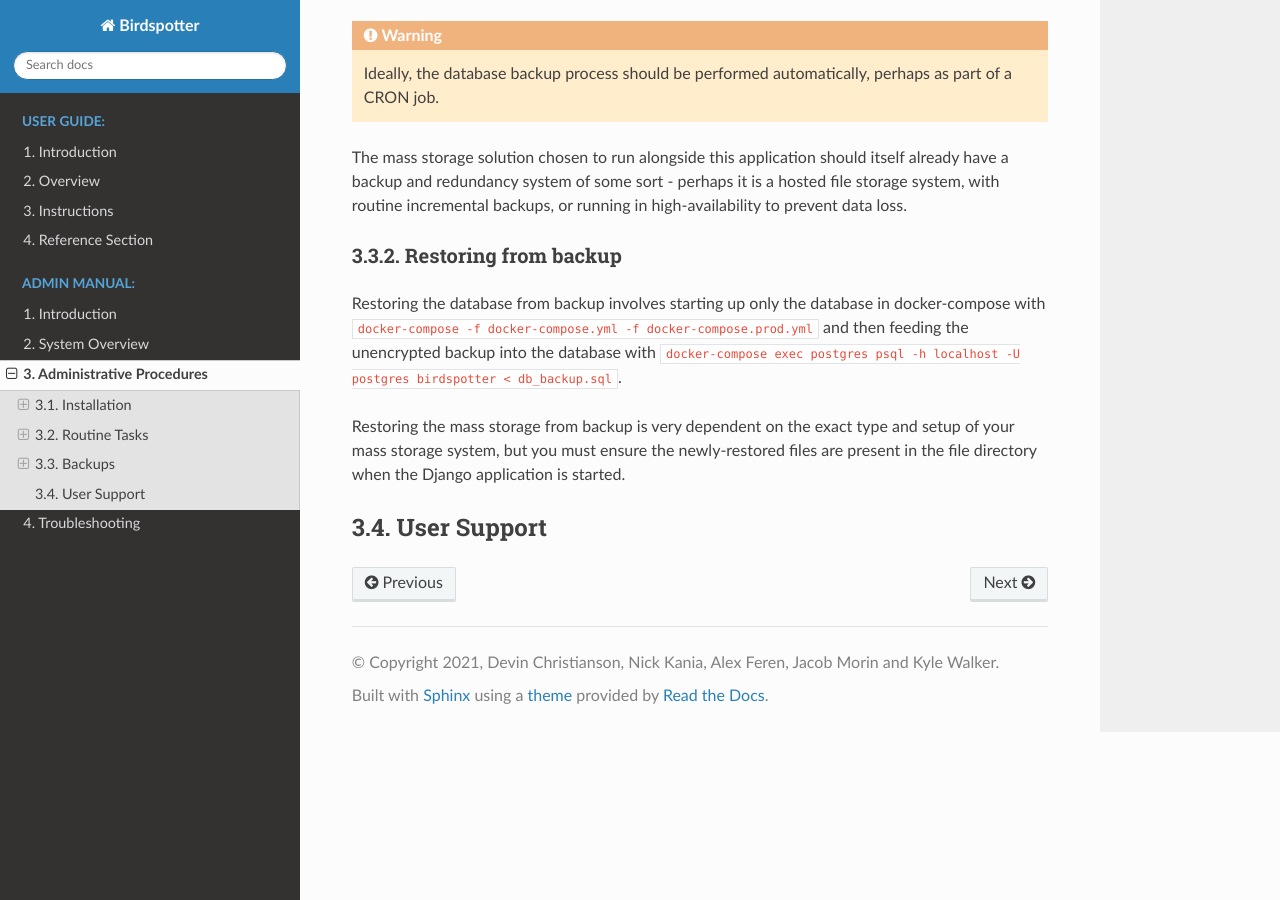
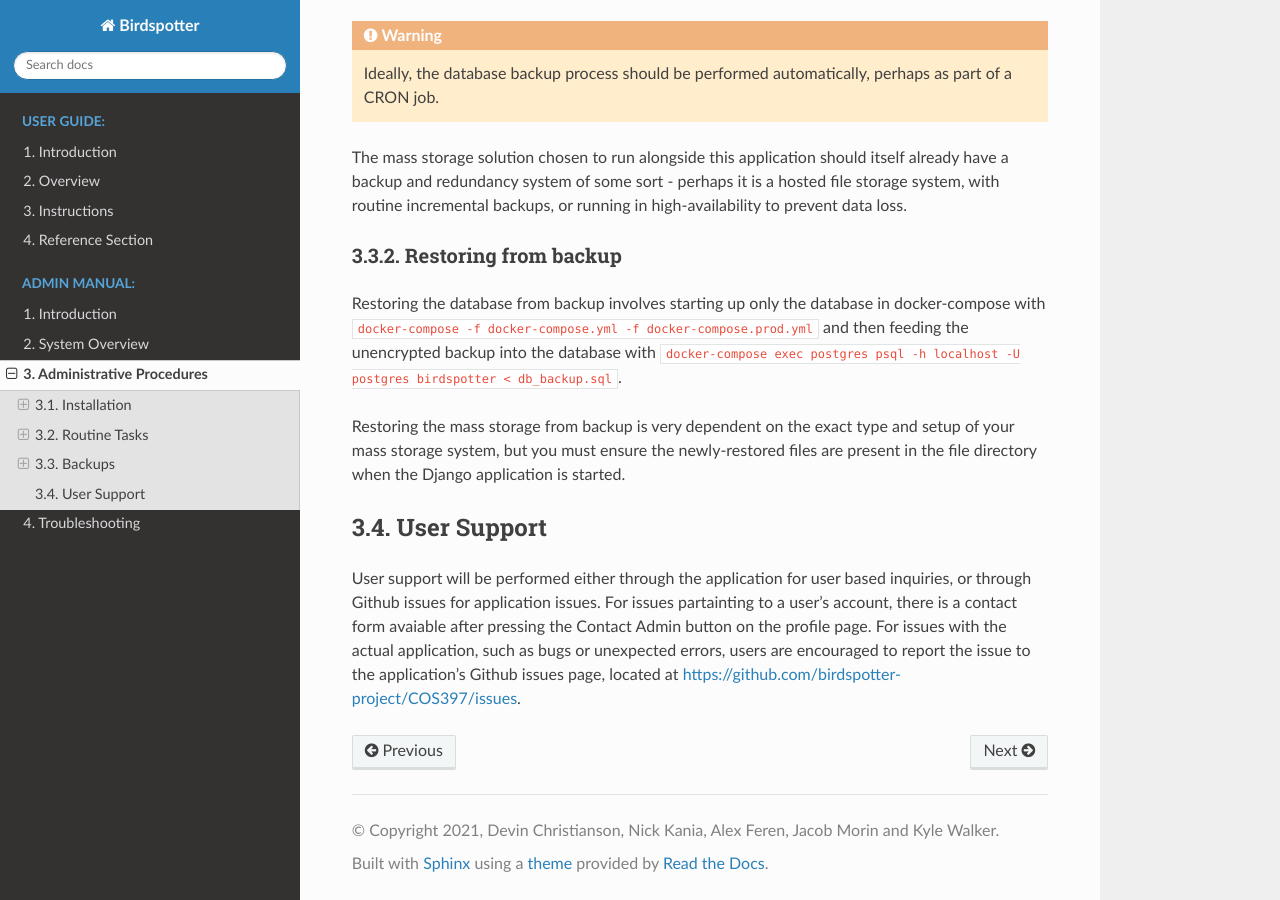
Before and after one commit to birdspotter-project/COS397, a Sphinx documentation site: the page built from docs/source/admin_manual/procedures.rst, in a window 1280 px wide and 900 px high, scrolled down 3685 px. Built offline with Sphinx 7.4.7 and the Read the Docs theme 2.0.0, drawn with Linux system fonts in a browser that asks for light colours; some of the changed lines change nothing that is shown; some of the changed text lies outside the part shown.

Commit message:
User support section

```diff
--- a/docs/source/admin_manual/procedures.rst
+++ b/docs/source/admin_manual/procedures.rst
@@ -34,7 +34,7 @@
 ------------------------
 Starting the application
 ------------------------
-1. In order to start the application in production more, while in the docker-compose directory, run ``docker-compose -f docker-compose.yml -f docker-compose.prod.yml up``.
+1. In order to start the application in production, while in the docker-compose directory, run ``docker-compose -f docker-compose.yml -f docker-compose.prod.yml up``.
 
 .. note:: To run the application in detached mode (the application is not attached to the bash session) run docker-compose up with the detach flag (``-d``)
 
@@ -121,3 +121,4 @@
 
 User Support
 ================
+User support will be performed either through the application for user based inquiries, or through Github issues for application issues. For issues partainting to a user's account, there is a contact form avaiable after pressing the Contact Admin button on the profile page. For issues with the actual application, such as bugs or unexpected errors, users are encouraged to report the issue to the application's Github issues page, located at https://github.com/birdspotter-project/COS397/issues.
```
